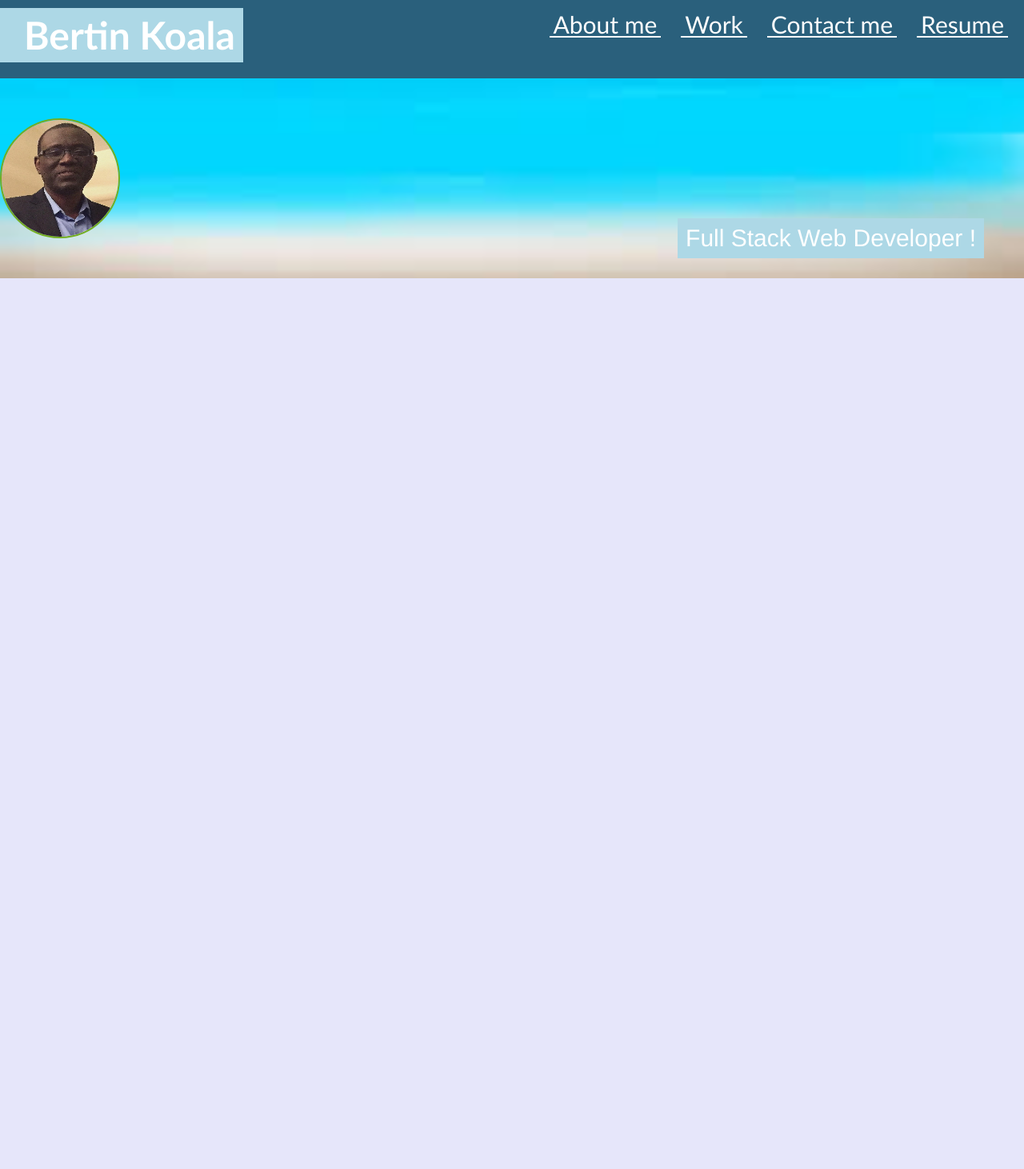
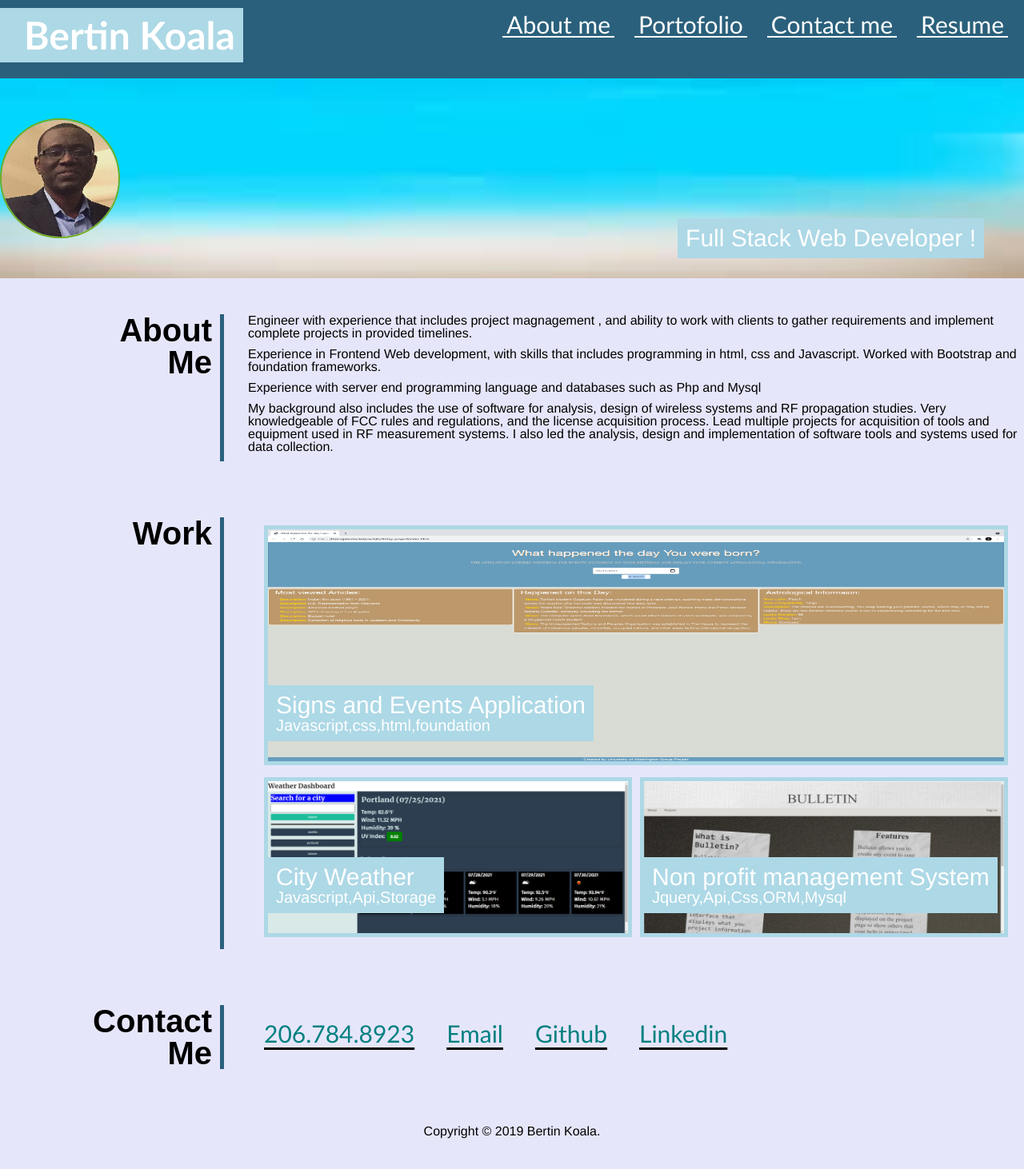
Before and after one commit to bkoala/Bk_React_portofolio, a React (Create React App) app in the folder bk_react_portofolio/: page / in a window 1280 px wide. Shown: the whole page at 80% size. Before the commit the page ends 800 px from the top, so only its background shows below. Built offline with nearby package versions, Linux system fonts and the light colour scheme.

Commit message:
Changes to files

```diff
--- a/bk_react_portofolio/package.json
+++ b/bk_react_portofolio/package.json
@@ -17,6 +17,7 @@
     "test": "react-scripts test",
     "eject": "react-scripts eject"
   },
+
   "eslintConfig": {
     "extends": [
       "react-app",
--- a/bk_react_portofolio/src/App.js
+++ b/bk_react_portofolio/src/App.js
@@ -3,9 +3,9 @@ import React, {Fragment } from  'react';
 
 import { Navbar } from './components/Navbar';
 import { Sectionheader } from './components/Sectionheader';
-//import {Show} from './components/Show';
-//import { Social } from './components/Social';
-//import {Footer} from './components/Footer';
+import { Mainsection } from './components/Mainsection';
+import {Footer} from './components/Footer';
+
 
 
 function App() {
@@ -13,6 +13,8 @@ function App() {
     <Fragment>
      <Navbar />
      <Sectionheader />
+     <Mainsection />
+     <Footer />
     </Fragment>
   );
 }
--- /dev/null
+++ b/bk_react_portofolio/src/components/Footer.js
@@ -0,0 +1,15 @@
+import React from 'react'
+
+export const Footer = () => {
+    return (
+        <div>
+               <footer>
+
+  <p>
+      Copyright &copy; 2019 Bertin Koala.
+  </p>
+
+ </footer>
+        </div>
+    )
+}
--- /dev/null
+++ b/bk_react_portofolio/src/components/Mainsection.js
@@ -0,0 +1,104 @@
+import React from 'react'
+import Project1 from '../images/project-1.png'
+import Project2 from '../images/project-2.png'
+import Weather from '../images/weather.png'
+
+
+export const Mainsection = () => {
+    return (
+    <div>
+        <article id="aboutme">
+        <section  class="grid-container">
+           <div  class="grid-item1">
+            <h1 class="p1" >About <br/><span class="p2">Me</span></h1>
+            </div>
+            <div  class="grid-item2">
+             <p>
+                Engineer with experience that includes project magnagement , and ability to work with clients
+                to gather requirements and implement complete projects in provided timelines.
+                </p>
+               <p>Experience in Frontend Web development, with skills that includes programming
+                   in html, css and Javascript.  Worked with Bootstrap and foundation frameworks.
+               </p>
+               <p>Experience with server end programming language and databases such as Php and Mysql</p>
+                <p>
+                My background also includes the use of software for analysis, design of wireless systems and RF propagation studies.  Very knowledgeable of FCC rules and regulations, and the license acquisition process.
+                Lead multiple projects for acquisition of tools
+                and equipment used in RF measurement systems. I also led the analysis, design and implementation of software tools and systems used for data collection.
+            </p>
+            </div>
+        </section>
+       </article>
+       <article id="portofiolo">
+       <section  class="grid-container">
+           <div  class="grid-item1">
+            <h1 class="p1" >Work </h1>
+            </div>
+            <div  class="grid-item2">
+                <div class="row">
+
+                    <div class="column1 zoom">
+
+                        <a href="https://jheckel-dev.github.io/signs-and-events/">
+
+                            <img src={Project1} alt="db" />
+                        </a>
+
+
+             <p id="absolutework" >Signs and Events Application<br />
+            <span class="p3">Javascript,css,html,foundation</span>
+            </p>
+
+            </div>
+            </div>
+              <div class="row">
+                <div class="column2 zoom">
+                   <a href="https://bkoala.github.io/City_weather_dashbard/"> <img src={Weather} alt="City Weather Finder" /></a>
+
+               <p id="absolutework" >City Weather<br />
+                <span class="p3">Javascript,Api,Storage</span>
+                </p>
+               </div>
+               <div class="column3 zoom">
+                <a href="https://npems2.herokuapp.com/"><img  src={Project2}  alt="Non Profit project Management system" />   </a>
+                <p id="absolutework" >Non profit management System <br />
+                    <span class="p3">Jquery,Api,Css,ORM,Mysql</span>
+                </p>
+             </div>
+             </div>
+            </div>
+        </section>
+       </article>
+
+       <article id="contactme">
+        <section  class="grid-container">
+           <div  class="grid-item1">
+            <h1 class="p1" >Contact <br/><span class="p2">Me</span></h1>
+            </div>
+            <div  class="grid-item2">
+                <bfooter>
+                    <nav>
+                        <ul>
+                            <li>
+                            <a href="#">206.784.8923</a>
+                            </li>
+                            <li>
+                                <a href="mailto:ben.koala123@gmail.com">Email</a>
+                            </li>
+                            <li>
+                                <a href="https://www.github.com/bkoala">Github</a>
+                            </li>
+                            <li>
+                                <a href="https://www.linkedin.com/in/ben-k-5918917/">Linkedin</a>
+                            </li>
+                        </ul>
+                    </nav>
+                </bfooter>
+            </div>
+        </section>
+       </article>
+
+
+        </div>
+    )
+}
--- a/bk_react_portofolio/src/components/Navbar.js
+++ b/bk_react_portofolio/src/components/Navbar.js
@@ -5,16 +5,16 @@ export const Navbar = () => {
         <div>
          <header>
          <h1>  Bertin Koala </h1>
-             <nav className="cf">
-                 <ul className="cf">
-                     <li className="hide-on-small">
-                         <a href="#aboutme" className="bold">About me</a>
+             <nav >
+                 <ul >
+                     <li >
+                         <a href="#aboutme" >About me</a>
                     </li>
-                    <li className="hide-on-small">
-                         <a href="#work" className="bold">Work</a>
+                    <li >
+                         <a href="#portofolio" >Portofolio</a>
                     </li>
-                    <li className="hide-on-small">
-                         <a  href="#contactme" className="bold">Contact me</a>
+                    <li >
+                         <a  href="#contactme" >Contact me</a>
                      </li>
                      <li>  <a href="BK_software.pdf">Resume</a></li>
                  </ul>
```
Also changed, not shown: bk_react_portofolio/src/images/project-2.png (renamed from bk_react_portofolio/src/images/project2.png), 1 other file (tests, documents, lock files or other folders).
